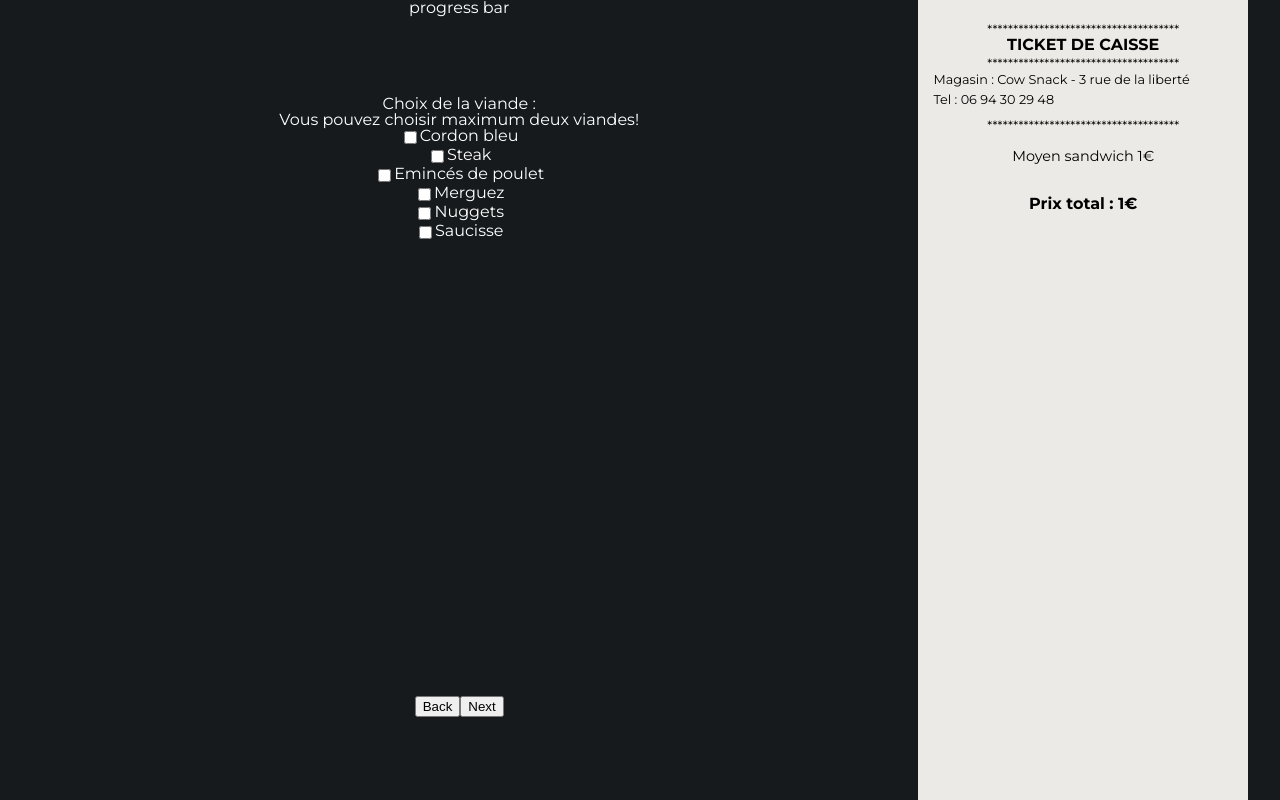
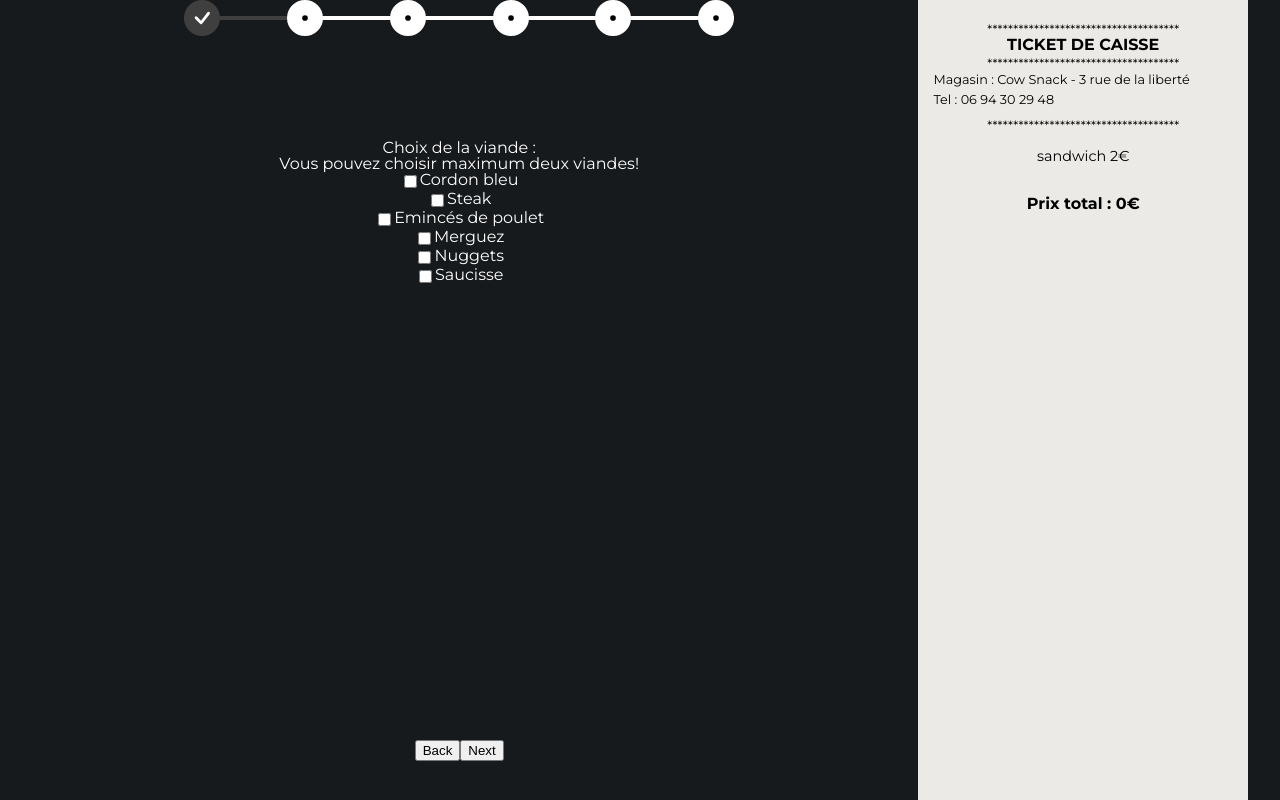
Before and after one commit to Alexandre-Chs/sandwicherie, a React (Create React App) app in the folder sandwicherie/: page /command in a window 1280 px wide. Both pictures are taken after a click on the button "Next". Shown: the part 129-929 px from the top of the page. Built offline with nearby package versions, Linux system fonts and the light colour scheme.

Commit message:
commit changement component

```diff
--- a/sandwicherie/src/component/Command.js
+++ b/sandwicherie/src/component/Command.js
@@ -8,37 +8,40 @@ import Accompaniments from "./command/Accompaniments";
 import Sauces from "./command/Sauces";
 import Drink from "./command/Drink";
 import Dessert from "./command/Dessert";
+import Progress from "./progress bar/Progress";
 import "../styles/command.css";
 
 const Command = () => {
   //Compteur
   const [count, setCount] = useState(0);
+  const stepNumber = 6;
+  //State qui recupère toute la commande
+  const [command, setCommand] = useState({});
   const [price, setPrice] = useState(0);
-  //State qui recupère toute la commande du même ID
-  const [command, setCommand] = useState();
+
   const [checked, setChecked] = useState(false);
   //Prix de la command total
   //Permet de switch de composant en fonction du compteur
 
+  useEffect(() => {
+    let newPrice = 0;
+    if (command.Taille) {
+      newPrice += command.Taille === "Moyen" ? 1 : 2;
+    }
+    if (command.Viande) {
+      newPrice += command.Viande.length * 1.5;
+    }
+    if (command.Accompagnements) {
+      newPrice += command.Accompagnements.length * 1;
+    }
+    setPrice(newPrice);
+  }, [command]);
+
   let content = "";
   if (count === 0) {
-    content = (
-      <Size
-        command={command}
-        onChange={setCommand}
-        price={price}
-        setPrice={setPrice}
-      />
-    );
+    content = <Size command={command} onChange={setCommand} />;
   } else if (count === 1) {
-    content = (
-      <Meat
-        command={command}
-        onChange={setCommand}
-        price={price}
-        setPrice={setPrice}
-      />
-    );
+    content = <Meat command={command} onChange={setCommand} />;
   } else if (count === 2) {
     content = <Accompaniments command={command} onChange={setCommand} />;
   } else if (count === 3) {
@@ -53,12 +56,9 @@ const Command = () => {
     setChecked(true);
   }, [command]);
 
-
   // STRING -> OBJECT
   let array = JSON.stringify(command);
 
-  // TODO : Si un checkbox est checked -> on peux suivant, si rien on disabled
-  //TODO : garder la donnée size si je prev
   return (
     <div className="wrapper">
       <div>
@@ -73,7 +73,9 @@ const Command = () => {
       <section className="container__command">
         <div className="container__selection white">
           <div className="progress__bar">
-            <p>progress bar</p>
+            <div>
+              <Progress count={count} stepNumber={stepNumber} />
+            </div>
           </div>
           <div className="content__command">{content}</div>
           <div className="button__command">
@@ -83,7 +85,7 @@ const Command = () => {
             <button
               onChange={() => setChecked(false)}
               onClick={() => setCount(count + 1)}
-              disabled={!checked}
+              disabled={count >= stepNumber - 1}
             >
               Next
             </button>
--- a/sandwicherie/src/component/command/Meat.js
+++ b/sandwicherie/src/component/command/Meat.js
@@ -1,9 +1,10 @@
 import React, { useState, useEffect } from "react";
 import "../../styles/meat.css";
 
-const Meat = ({ command, onChange, price, setPrice }) => {
+const Meat = ({ command, onChange }) => {
   const [meats, setMeats] = useState(command.Viande ? [...command.Viande] : []);
-  let [total, setTotal] = useState(0);
+  const [count, setCount] = useState();
+  const [total, setTotal] = useState(0);
 
   const handleMeatChange = (e) => {
     const tempMeat = [...meats];
@@ -16,30 +17,26 @@ const Meat = ({ command, onChange, price, setPrice }) => {
       if (tempMeat.length === 2) return;
       tempMeat.push(e.target.value);
     }
-
     setMeats(tempMeat);
     onChange({ ...command, Viande: tempMeat });
+
+    if (tempMeat.length === 1) {
+      setTotal(1.5);
+    } else if (tempMeat.length === 2) {
+      setTotal(3);
+    } else {
+      setTotal(0);
+    }
   };
 
+  useEffect(() => {
+    onChange({ ...command, Prix: total });
+  }, [total]);
 
-  useEffect(() => {
-    const updatePrice = () => {
-      if(meats.length === 1 ) {
-        return parseInt(price) + 1.5
-      } else if (meats.length === 2) {
-        return parseInt(price) + 3
-      } else {
-        return price
-      }
-    }
-    setPrice(updatePrice());
-  }, [meats])
+  console.log(total);
 
-
-  console.log(total)
-
-//Si un element checked, dire prix + 1.5, si 2 elements checked dire prix + 1.5
-
+  //TODO : Recupérer le prix total des accompagnements et le mettre dans la variable total.
+  //TODO : Ensuite rajouter le total au prix de l'ancien component size qui est stocker dans command.js
   return (
     <div className="wrapper">
       <div className="command__meat">
--- a/sandwicherie/src/component/command/Size.js
+++ b/sandwicherie/src/component/command/Size.js
@@ -1,46 +1,13 @@
-import React, { useEffect, useState } from "react";
+import React from "react";
 import "../../styles/size.css";
 
-const Size = ({ command, onChange, price, setPrice }) => {
-  //State pour les deux valeurs
-  const [medium, setMedium] = useState({
-    value: "Moyen",
-    price: "1",
-  });
-
-  const [big, setBig] = useState({
-    value: "Grand",
-    price: "2",
-  });
-
-  const [total, setTotal] = useState(0);
-
-  useEffect(() => {
-    onChange({
-      ...command,
-      Taille: "Moyen",
-    });
-    setTotal(medium.price);
-  }, []);
-
-  useEffect(() => {
-    setPrice(total)
-  }, [total])
-
+const Size = ({ command, onChange }) => {
   const handleChange = (event) => {
     onChange({
       ...command,
       Taille: event.target.value,
     });
-
-    if (event.target.value === "Moyen") {
-      setTotal(medium.price);
-    } else {
-      setTotal(big.price);
-    }
   };
-
-  //TODO : garder le state actif si je prev
   return (
     <div className="wrapper">
       <div className="command__size">
@@ -50,7 +17,7 @@ const Size = ({ command, onChange, price, setPrice }) => {
             type="radio"
             id="medium__size"
             name="size"
-            value={medium.value}
+            value="Moyen"
             onChange={handleChange}
             defaultChecked
           ></input>
@@ -61,7 +28,7 @@ const Size = ({ command, onChange, price, setPrice }) => {
             type="radio"
             id="big__size"
             name="size"
-            value={big.value}
+            value="Grand"
             onChange={handleChange}
           ></input>
           <label htmlFor="big__size">Grand</label>
--- /dev/null
+++ b/sandwicherie/src/component/progress bar/Progress.js
@@ -0,0 +1,42 @@
+import React, { useState, useEffect } from "react";
+import "../../styles/progress bar/progress.css";
+import { BsCheck } from "react-icons/bs";
+import { BsDot } from "react-icons/bs";
+
+const Progress = ({ count, stepNumber }) => {
+  const steps = [];
+
+  for (let i = 0; i < stepNumber; i++) {
+    steps.push(
+      <div key={i} className={count >= i + 1 ? "active circles" : "circles"}>
+        {count >= i + 1 ? (
+          <BsCheck className="check__icon" size={50} />
+        ) : (
+          <BsDot className="check__icon__dot" size={50} />
+        )}
+      </div>
+    );
+  }
+
+  const [width, setWidth] = useState(0);
+
+  //REWORK : Revoir handlechange pour pas avoir a rendre des données bruts.
+  const handleChange = () => {
+    setWidth(count * (100 / (stepNumber - 1)));
+  };
+
+  useEffect(() => {
+    handleChange();
+  }, [count]);
+
+  return (
+    <div className="container">
+      <div className="container-progress">
+        <div className="progress" style={{ width: width + "%" }}></div>
+        {steps}
+      </div>
+    </div>
+  );
+};
+
+export default Progress;
--- a/sandwicherie/src/styles/command.scss
+++ b/sandwicherie/src/styles/command.scss
@@ -41,6 +41,7 @@ body {
       height: 600px;
     }
   }
+
   .resume__command {
     flex: 1;
     flex-wrap: nowrap;
--- /dev/null
+++ b/sandwicherie/src/styles/progress bar/progress.css
@@ -0,0 +1,81 @@
+:root {
+  --line-border-fill: #3f3f3f;
+  --line-border-empty: #ffffff;
+}
+
+.container {
+  text-align: center;
+}
+
+.container-progress {
+  display: -webkit-box;
+  display: -ms-flexbox;
+  display: flex;
+  -webkit-box-pack: justify;
+      -ms-flex-pack: justify;
+          justify-content: space-between;
+  position: relative;
+  width: 550px;
+  margin-bottom: 1.5rem;
+}
+
+.container-progress::before {
+  position: absolute;
+  content: "";
+  height: 4px;
+  width: 100%;
+  top: 50%;
+  left: 0;
+  -webkit-transform: translateY(-50%);
+          transform: translateY(-50%);
+  background-color: var(--line-border-empty);
+  z-index: -1;
+}
+
+.progress {
+  position: absolute;
+  background-color: var(--line-border-fill);
+  height: 4px;
+  width: 0%;
+  top: 50%;
+  left: 0;
+  -webkit-transform: translateY(-50%);
+          transform: translateY(-50%);
+  z-index: -1;
+  -webkit-transition: width 1s ease;
+  transition: width 1s ease;
+}
+
+.check__icon {
+  color: white;
+  z-index: 20;
+  -webkit-transition: all 1s ease;
+  transition: all 1s ease;
+}
+
+.check__icon__dot {
+  color: black;
+}
+
+.circles {
+  display: -webkit-box;
+  display: -ms-flexbox;
+  display: flex;
+  -webkit-box-pack: center;
+      -ms-flex-pack: center;
+          justify-content: center;
+  -webkit-box-align: center;
+      -ms-flex-align: center;
+          align-items: center;
+  height: 30px;
+  width: 30px;
+  border-radius: 50%;
+  border: 3px solid white;
+  background-color: white;
+}
+
+.circles.active {
+  border: 3px solid var(--line-border-fill);
+  background-color: #3f3f3f;
+}
+/*# sourceMappingURL=progress.css.map */
--- /dev/null
+++ b/sandwicherie/src/styles/progress bar/progress.scss
@@ -0,0 +1,65 @@
+:root {
+  --line-border-fill: #3f3f3f;
+  --line-border-empty: #ffffff;
+}
+
+.container {
+  text-align: center;
+}
+.container-progress {
+  display: flex;
+  justify-content: space-between;
+  position: relative;
+  width: 550px;
+  margin-bottom: 1.5rem;
+}
+
+.container-progress::before {
+  position: absolute;
+  content: "";
+  height: 4px;
+  width: 100%;
+  top: 50%;
+  left: 0;
+  transform: translateY(-50%);
+  background-color: var(--line-border-empty);
+  z-index: -1;
+}
+
+.progress {
+  position: absolute;
+  background-color: var(--line-border-fill);
+  height: 4px;
+  width: 0%;
+  top: 50%;
+  left: 0;
+  transform: translateY(-50%);
+  z-index: -1;
+  transition: width 1s ease;
+}
+
+.check__icon {
+  color: white;
+  z-index: 20;
+  transition: all 1s ease;
+}
+
+.check__icon__dot {
+  color: black;
+}
+
+.circles {
+  display: flex;
+  justify-content: center;
+  align-items: center;
+  height: 30px;
+  width: 30px;
+  border-radius: 50%;
+  border: 3px solid white;
+  background-color: white;
+}
+
+.circles.active {
+  border: 3px solid var(--line-border-fill);
+  background-color: #3f3f3f;
+}
```
Also changed, not shown: 2 other files (tests, documents, lock files or other folders).
